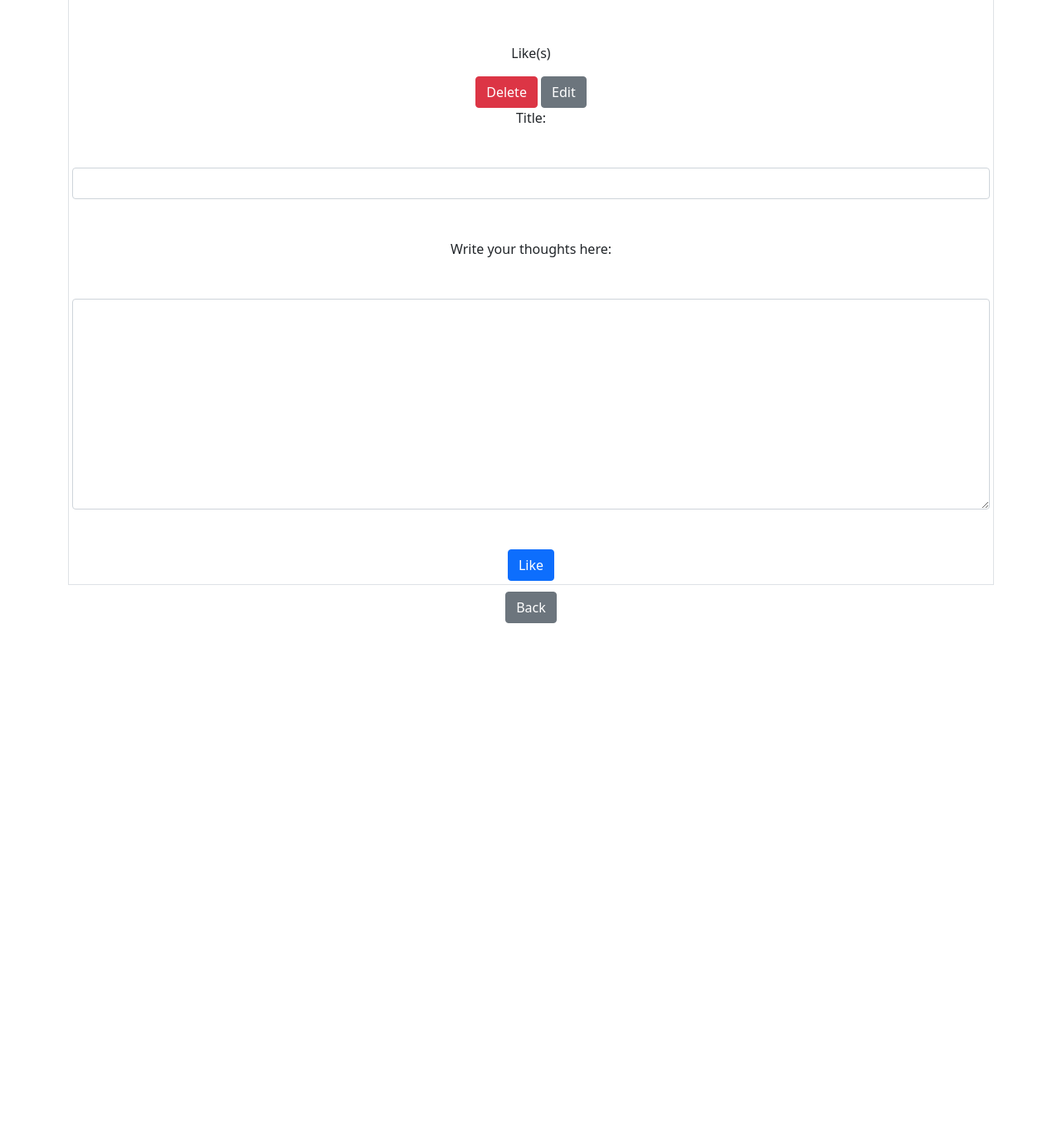
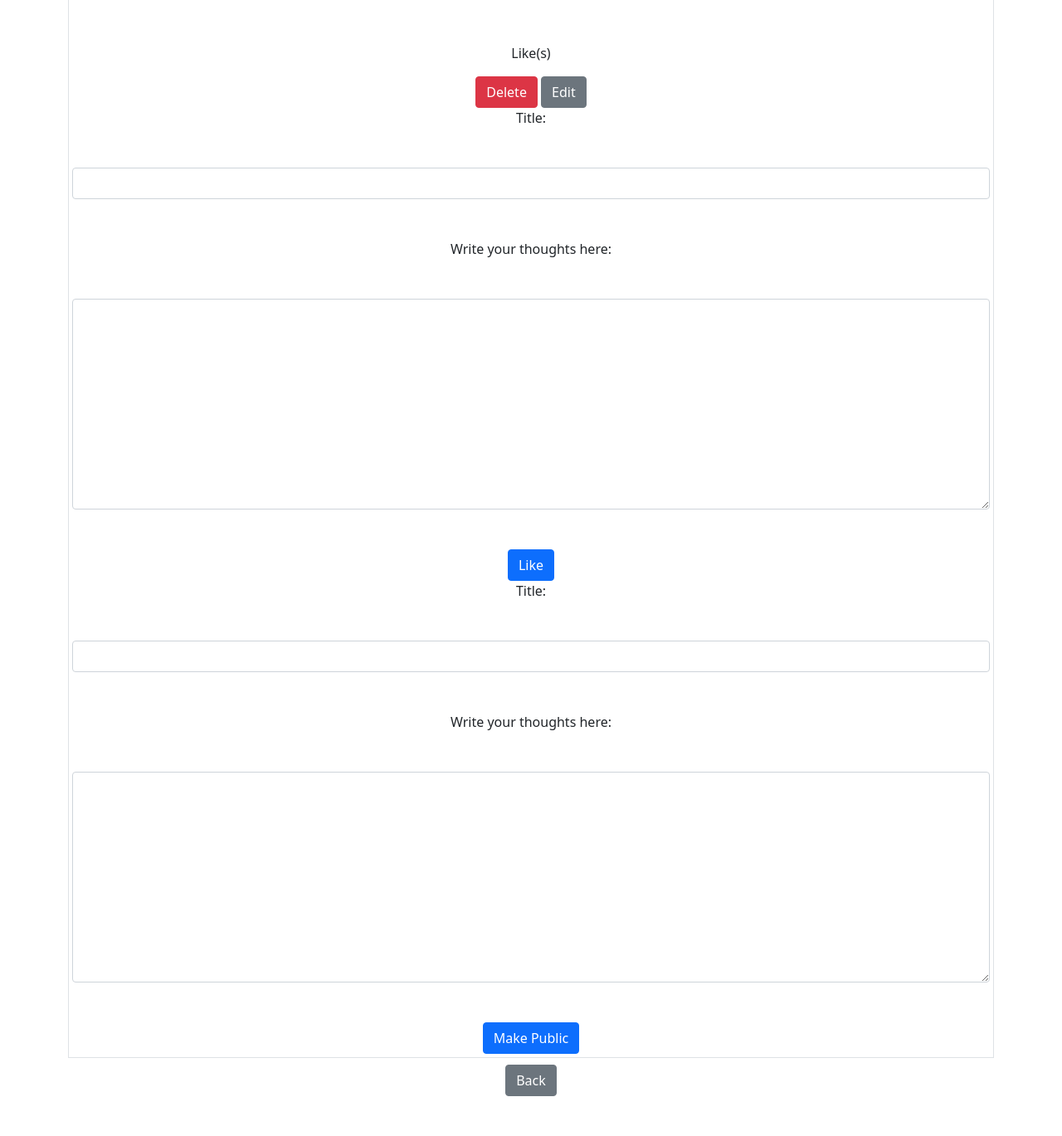
Before and after one commit to Achill113/smartnotes, a Django app: template notes/templates/notes/note_detail.html in a window 1280 px wide. Shown: the part 49-1418 px from the top of the page at 83% size. Before the commit the page ends 800 px from the top, so only its background shows below. Run offline with Django 5.2, Linux system fonts and the light colour scheme; the template is opened without the code that fills it: values that come from a table or form of the project are taken from there, others are empty.

Commit message:
feat: add functionality to make notes public/private

```diff
--- a/notes/models.py
+++ b/notes/models.py
@@ -7,5 +7,5 @@
     text = models.TextField()
     likes = models.PositiveSmallIntegerField(default=0)
     created = models.DateTimeField(auto_now_add=True)
-    user = models.ForeignKey(User, on_delete=models.CASCADE,
-                             related_name="notes")
+    user = models.ForeignKey(User, on_delete=models.CASCADE, related_name="notes")
+    is_public = models.BooleanField(default=False)
--- a/notes/templates/notes/note_detail.html
+++ b/notes/templates/notes/note_detail.html
@@ -5,6 +5,9 @@
   <h1 class="my-5">{{note.title}}</h1>
   <p>{{note.text}}</p>
   <p>{{note.likes}} Like(s)</p>
+  {% if note.is_public %}
+  <p>This note is public</p>
+  {% endif %}
   <a href="{% url 'notes:delete' note.pk %}" class="btn btn-danger">Delete</a>
   <a href="{% url 'notes:update' note.pk %}" class="btn btn-secondary">Edit</a>
   <form method='POST' class="d-inline" action="{% url 'notes:add_like' pk=note.pk %}">
@@ -12,6 +15,17 @@
     {{ form.as_p }}
     <button type="submit" class="btn btn-primary">Like</button>
   </form>
+  <form method='POST' class="d-inline" action="{% url 'notes:change_visibility' pk=note.pk %}">
+    {% csrf_token %}
+    {{ form.as_p }}
+    <button type="submit" class="btn btn-primary">
+      {% if not note.is_public %}
+      Make Public
+      {% else %}
+      Make Private
+      {% endif %}
+    </button>
+  </form>
 </div>
 <a href="{% url 'notes:list' %}" class="btn btn-secondary mt-2">Back</a>
 {% endblock %}
--- a/notes/urls.py
+++ b/notes/urls.py
@@ -11,5 +11,6 @@
     path('notes/popular', views.PopularNotesListView.as_view(),
          name='popular'),
     path('notes/new', views.CreateNoteView.as_view(), name='new'),
-    path('notes/<int:pk>/add_like', views.add_like_view, name='add_like')
+    path('notes/<int:pk>/add_like', views.add_like_view, name='add_like'),
+    path('notes/<int:pk>/change_visibility', views.change_visibility_view, name='change_visibility')
 ]
```
Also changed, not shown: notes/views.py (+21 -1 lines), notes/migrations/0006_note_public.py (added), notes/migrations/0007_rename_public_note_is_public.py (added).
